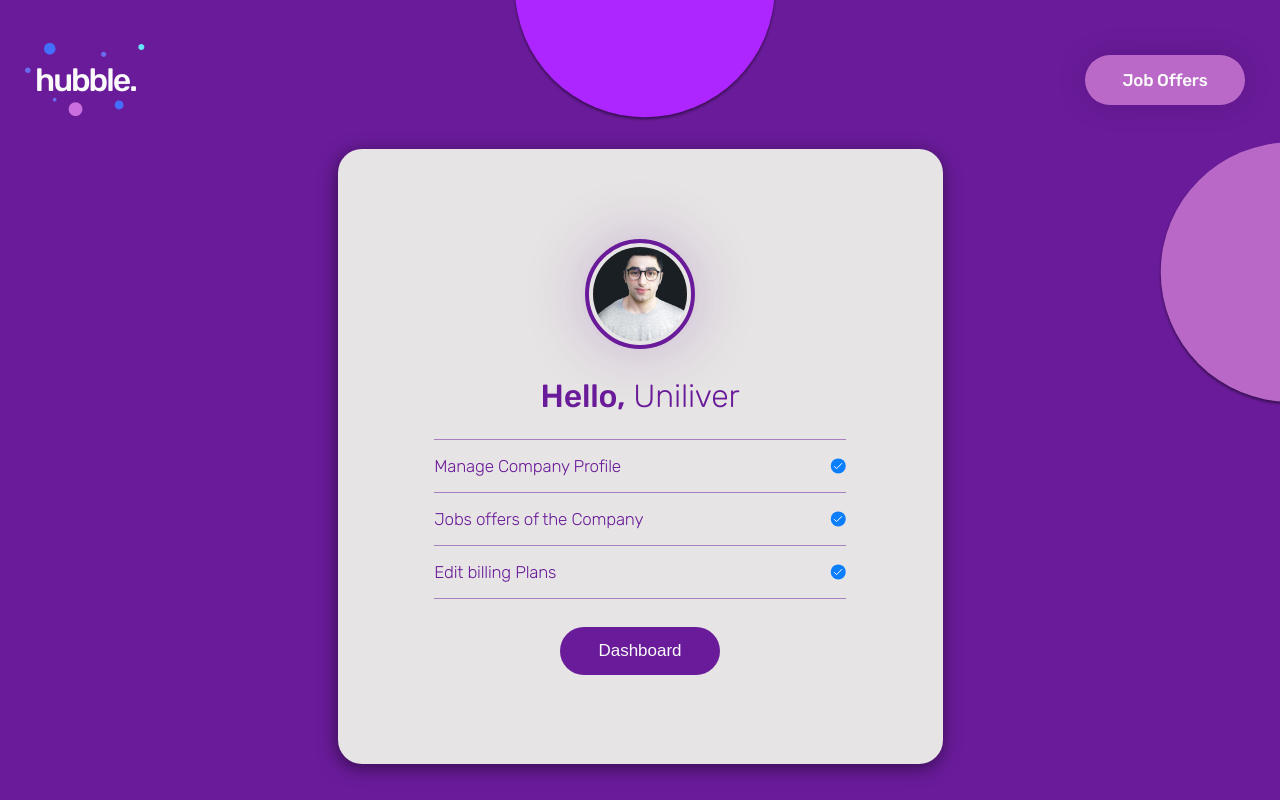
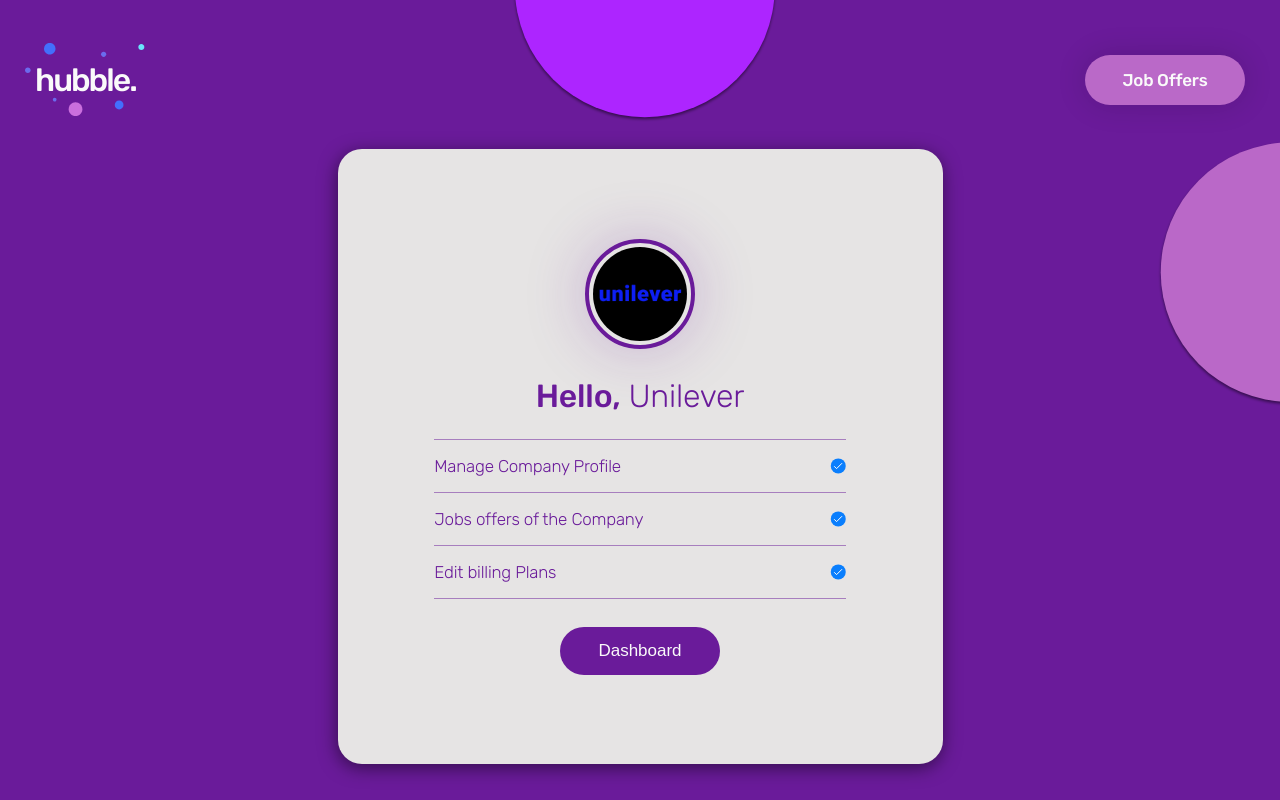
Before and after one commit to maxime-charpentier/HUBBLE, a PHP site: page /recruiter/gestion.php in a window 1280 px wide. Run offline with PHP 8.4, Linux system fonts and the light colour scheme.

Commit message:
Add profil images and add interaction on apply button in recruiter add modal

```diff
--- a/dist/app.css
+++ b/dist/app.css
@@ -1313,6 +1313,8 @@
   -webkit-box-shadow: -1px 4px 18px 0 rgba(0, 0, 0, 0.5);
           box-shadow: -1px 4px 18px 0 rgba(0, 0, 0, 0.5);
   cursor: pointer;
+  background-position: center;
+  background-size: cover;
 }
 
 @media (min-width: 960px) {
@@ -1409,22 +1411,10 @@
   color: #FAFAFA;
 }
 
-@media (min-width: 960px) {
-  .job__title {
-    color: #2B2A2B;
-  }
-}
-
 .job__label {
   font-size: 17px;
   font-weight: 300;
   color: #FAFAFA;
-}
-
-@media (min-width: 960px) {
-  .job__label {
-    color: #2B2A2B;
-  }
 }
 
 .modal__container {
--- a/recruiter/gestion.php
+++ b/recruiter/gestion.php
@@ -18,8 +18,8 @@
             </header>
             <section class="profil">
                 <div class="profil__modal">
-                    <img class="profil__image" src="../src/images/profil.jpg" alt="Company picture">
-                    <h3 class="profil__title"><span class="profil__title--bold">Hello,</span> Uniliver</h3>
+                    <img class="profil__image" src="../src/images/unilever.jpg" alt="Company picture">
+                    <h3 class="profil__title"><span class="profil__title--bold">Hello,</span> Unilever</h3>
                     <ul class="profil__items">
                         <li class="profil__item">
                             <p class="profil__text">Manage Company Profile</p>
@@ -47,7 +47,7 @@
                 <div class="gestion__container">
                     <div class="dashboard">
                         <div class="dashboard__profil">
-                            <img class="dashboard__image" src="../src/images/profil.jpg" alt="Company picture">
+                            <img class="dashboard__image" src="../src/images/unilever.jpg" alt="Company picture">
                             <h3 class="dashboard__title"><span class="dashboard__title--bold">Hello, Blue Agency</span><br>Welcome on your Dashboard</h3>
                         </div>
                         <ul class="dashboard__items">
@@ -72,7 +72,7 @@
                             <button class="dashboard__button" id="add-button-mobile">Add Jobs</button>
                         </div>
                     </div>
-                    <div class="job">
+                    <div class="job" style="background-image: url('../src/images/PlanetsWeatherManager.jpg');">
                         <div class="job__buttons">
                             <div class="job__button job__button--edit">
                                 <img class="job__icon" src="../src/svg/edit.svg" alt="Edit icon">
@@ -86,7 +86,7 @@
                             <span class="job__label">Food & Environment</span>
                         </div>
                     </div>
-                    <div class="job">
+                    <div class="job" style="background-image: url('../src/images/MicrobialBalanceAgent.jpg');">
                         <div class="job__buttons">
                             <div class="job__button job__button--edit">
                                 <img class="job__icon" src="../src/svg/edit.svg" alt="Edit icon">
@@ -96,11 +96,11 @@
                             </div>
                         </div>
                         <div class="job__infos">
-                            <h4 class="job__title">Corporate<br>Disorganizer</h4>
-                            <span class="job__label">Business</span>
+                            <h4 class="job__title">Microbial Balance<br>Agent</h4>
+                            <span class="job__label">Food & Environment</span>
                         </div>
                     </div>
-                    <div class="job job--hidden" id="job-target">
+                    <div class="job job--hidden" id="job-target" style="background-image: url('../src/images/NurseryPlantsGrower.jpg');">
                         <div class="job__buttons">
                             <div class="job__button job__button--edit">
                                 <img class="job__icon" src="../src/svg/edit.svg" alt="Edit icon">
@@ -110,11 +110,11 @@
                             </div>
                         </div>
                         <div class="job__infos">
-                            <h4 class="job__title">Corporate<br>Disorganizer</h4>
-                            <span class="job__label">Business</span>
+                            <h4 class="job__title">Nursery Plants<br>Grower</h4>
+                            <span class="job__label">Food & Environment</span>
                         </div>
                     </div>
-                    <div class="job">
+                    <div class="job" style="background-image: url('../src/images/RadiocativeBiologist.jpg');">
                         <div class="job__buttons">
                             <div class="job__button job__button--edit">
                                 <img class="job__icon" src="../src/svg/edit.svg" alt="Edit icon">
@@ -124,8 +124,8 @@
                             </div>
                         </div>
                         <div class="job__infos">
-                            <h4 class="job__title">Corporate<br>Disorganizer</h4>
-                            <span class="job__label">Business</span>
+                            <h4 class="job__title">Radioactive<br>Biologist</h4>
+                            <span class="job__label">Food & Environment</span>
                         </div>
                     </div>
                 </div>
@@ -135,42 +135,38 @@
             <button class="button button--small button--article z-index button--purple--dark" id="close-button-show"></button>
             <div class="article__container">
                 <header class="article__header">
-                    <img class="article__image" src="../src/images/1.jpg" alt="Job Image">
+                    <img class="article__image" src="../src/images/NurseryPlantsGrower.jpg" alt="Job Image">
                     <div class="article__heading">
-                        <span class="article__label article__label--recruiter">Business</span>
-                        <h3 class="article__title article__title--recruiter">Corporate<br>Disorganizer</h3>
+                        <span class="article__label article__label--recruiter">Food & Environment</span>
+                        <h3 class="article__title article__title--recruiter">Nursery Plants<br>Grower</h3>
                     </div>
                 </header>
                 <main class="article__content">
                     <ul class="article__items">
                         <li class="article__item">
                             <h4 class="article__category article__category--recruiter article__category--term">Term</h4>
-                            <p class="article__text article__text--term">1 year mission</p>
+                            <p class="article__text article__text--term">6 months</p>
                         </li>
                         <li class="article__item">
                             <h4 class="article__category article__category--recruiter">Location</h4>
-                            <p class="article__text">Lunar Spaceship, Venus</p>
-                            <p class="article__text">Right Ascension: 08h 37m</p>
+                            <p class="article__text">Orilla Planet</p>
                         </li>
                         <li class="article__item">
                             <h4 class="article__category article__category--recruiter">Salary</h4>
-                            <p class="article__text">40k ES / Year</p>
+                            <p class="article__text">2200 SC</p>
                         </li>
                         <li class="article__item">
                             <h4 class="article__category article__category--recruiter">Description</h4>
-                            <p class="article__text">The most common lorem ipsum text reads as follows Lorem ipsum dolor sit ametsThe most common lorem ipsum text reads as follows Lorem ipsum dolor sit amets.The most common lorem ipsum text reads as follows Lorem ipsum dolor sit ametsThe most common lorem ipsum text reads as follows Lorem ipsum dolor sit amets.The most common lorem ipsum text reads as follows Lorem ipsum dolor sit ametsThe most common lorem ipsum text reads as follows Lorem ipsum dolor sit amets.The most common lorem ipsum text reads as follows Lorem ipsum dolor sit ametsThe most common lorem ipsum text reads as follows Lorem ipsum dolor sit amets.The most common lorem ipsum text reads as follows Lorem ipsum dolor sit ametsThe most common lorem ipsum text reads as follows Lorem ipsum dolor sit amets.The most common</p>
+                            <p class="article__text">Provide daily nursery oversight and management, communicating with staff regarding schedules and assignment of duties. Oversees overall nursery work flow. Nursery growers raise and sell plants, flowers, shrubs, and trees. Some plants are grown from seed in the nursery, outside in beds, or inside in greenhouses.</p>
                         </li>
                     </ul>
                 </main>
-                <footer class="article__footer">
-                    <button class="button button--big button--dark button--purple--dark" id="button-apply">Apply</button>
-                </footer>
             </div>
-            <img class="article__image--desktop" src="../src/images/1.jpg" alt="Job Image">
+            <img class="article__image--desktop" src="../src/images/NurseryPlantsGrower.jpg" alt="Job Image">
         </article>
         <article class="article article--recruiter article--hidden" id="article-recruiter-add">
             <button class="button button--small button--article z-index button--purple--dark" id="close-button-add"></button>
-            <form action="post" class="article__container">
+            <form class="article__container" id="form">
                 <header class="article__header">
                     <button class="article__placeholder">
                         <img class="article__icon" src="../src/svg/image-upload.svg" alt="Image upload icon">
@@ -202,7 +198,7 @@
                     </ul>
                 </main>
                 <footer class="article__footer">
-                    <button class="button button--big button--dark button--purple--dark" id="button-apply">Apply</button>
+                    <button type="submit" class="button button--big button--dark button--purple--dark" id="button-apply-target">Apply</button>
                 </footer>
             </form>
             <button class="article__placeholder--desktop">
--- a/research/index.php
+++ b/research/index.php
@@ -140,7 +140,7 @@
                 </div>
                 <div class="interview__wrapper">
                     <div class="interview" id="interview-1">
-                        <img class="interview__profil" src="src/images/profil.jpg" alt="Profil picture">
+                        <img class="interview__profil" src="src/images/jay.jpg" alt="Profil picture">
                         <h3 class="interview__title">Hello, <span class="interview__title interview__title--light">Jay Dogo</span></h3>
                         <h4 class="interview__text">Applying for <span class="interview__text--bold">Zero G Mechanics</span></h4>
                         <button class="interview__button" id="interview-start">Take the interview</button>
@@ -161,7 +161,7 @@
                         </div>
                         <div class="interview__footer">
                             <button class="interview__button">Yawn...</button>
-                            <button class="interview__button">Excited</button>
+                            <button class="interview__button" id="interview-button-jay">Excited</button>
                         </div>
                     </div>
                 </div>
--- a/src/styles/components/atoms/_jobs.scss
+++ b/src/styles/components/atoms/_jobs.scss
@@ -7,6 +7,8 @@
     border-radius: 15px;
     box-shadow: -1px 4px 18px 0 rgba(0, 0, 0, .5);
     cursor: pointer;
+    background-position: center;
+    background-size: cover;
     @include bp(desktop) {
         width: auto;
         height: auto;
@@ -75,15 +77,9 @@
     font-size: 20px;
     font-weight: 500;
     color: $white;
-    @include bp(desktop) {
-        color: $blackMedium;
-    }
 }
 .job__label {
     font-size: 17px;
     font-weight: 300;
     color: $white;
-    @include bp(desktop) {
-        color: $blackMedium;
-    }
 }
```
Also changed, not shown: src/scripts/app.js (+9 -0 lines), src/scripts/recruiter.js (+15 -0 lines), dist/app.js, dist/recruiter.js, src/images/RadiocativeBiologist.jpg (added), src/images/jay.jpg (added), src/images/unilever.jpg (added), 5 other files.
